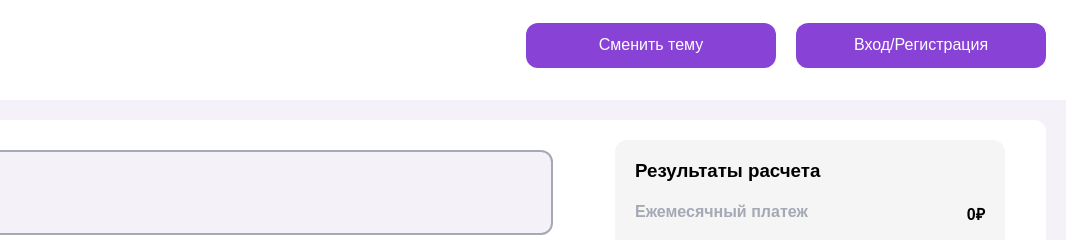
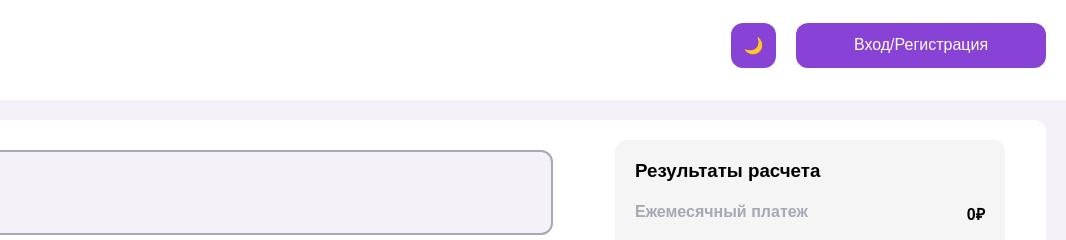
Before and after one commit to Dyxure/CreditsBank, a website: page CalcWise/client/index.html in a window 1280 px wide. Shown: the top 240 px of the page, 214-1280 px from the left. Drawn offline with Linux system fonts and the light colour scheme; no server answers.

Commit message:
небольшое изменение js кода и верстки

```diff
--- a/CalcWise/client/css/style.css
+++ b/CalcWise/client/css/style.css
@@ -70,11 +70,27 @@ header {
   transition: 0.4s;
 }
 
+.toggleButton {
+  margin-top: 10px;
+  margin-right: 20px;
+  width: 45px;
+  height: 45px;
+  background-color: var(--accent-color);
+  border-radius: 12px;
+  text-decoration: none;
+  border: none;
+  text-align: center;
+  color: #FFFFFF;
+  font-size: 16px;
+  transition: 0.4s;
+}
+
 .headerButton:hover,
 .calcButton:hover,
 .registerButton:hover,
 .entryButton:hover,
-.cardButton:hover {
+.cardButton:hover,
+.toggleButton:hover {
   background-color: var(--accent-hover);
 }
 
--- a/CalcWise/client/index.html
+++ b/CalcWise/client/index.html
@@ -11,7 +11,7 @@
         <div class="headerDiv">
             <img class="logo" src="devs/Image/logo.png" alt="logo">
             <div class="headerButtons">
-                <button class="toggleButton" onclick="toggleTheme()">Сменить тему</button>
+                <button id="theme-toggle" class="toggleButton">🌙</button>
                 <button id="accountButton" class="headerButton">Войти/Зарегистрироваться</button>
             </div>
             <div id="accountMenu" class="account-menu hidden">
--- a/CalcWise/client/js/toogleTheme.js
+++ b/CalcWise/client/js/toogleTheme.js
@@ -1,12 +1,23 @@
-function toggleTheme() {
-    const body = document.body;
-    const isDark = body.classList.toggle('dark');
-    localStorage.setItem('theme', isDark ? 'dark' : 'light');
+const toggle = document.getElementById('theme-toggle');
+const body = document.body;
+
+function applyTheme(theme) {
+  if (theme === 'dark') {
+    body.classList.add('dark');
+    toggle.textContent = '☀️';
+  } else {
+    body.classList.remove('dark');
+    toggle.textContent = '🌙';
+  }
+  localStorage.setItem('theme', theme);
 }
 
+toggle.addEventListener('click', () => {
+  const newTheme = body.classList.contains('dark') ? 'light' : 'dark';
+  applyTheme(newTheme);
+});
+
 document.addEventListener('DOMContentLoaded', () => {
-    const theme = localStorage.getItem('theme');
-    if (theme === 'dark') {
-        document.body.classList.add('dark');
-    }
+  const saved = localStorage.getItem('theme') || 'light';
+  applyTheme(saved);
 });
```
Also changed, not shown: CalcWise/client/pages/entry.html (+1 -1 lines), CalcWise/client/pages/history.html (+1 -1 lines), CalcWise/client/pages/register.html (+1 -1 lines).
